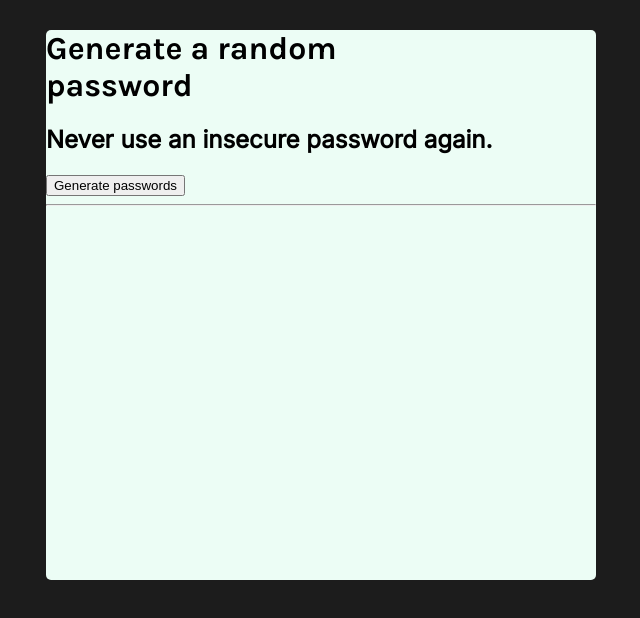
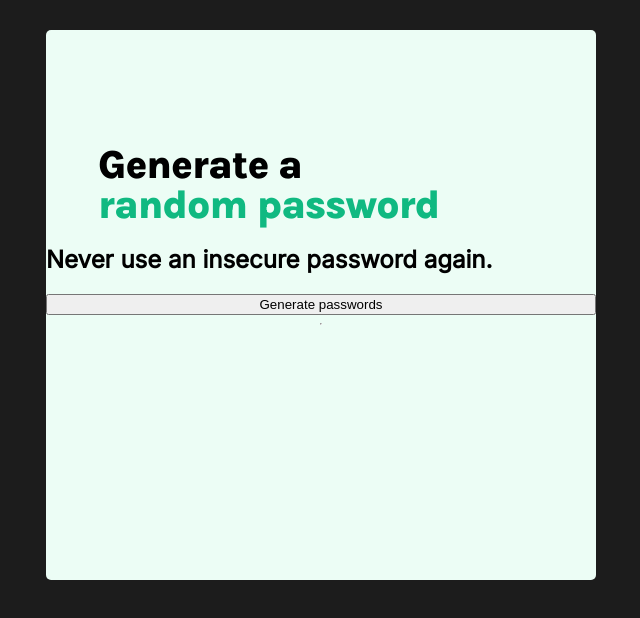
Before and after one commit to dscardona/password-generator, a plain HTML site: page index.html in a window 1280 px wide. Shown: the whole page, without its empty margins (319-959 px from the left). Drawn offline with Linux system fonts and the light colour scheme.

Commit message:
Style and align h1, after setting contents to flex

```diff
--- a/index.html
+++ b/index.html
@@ -6,13 +6,14 @@
     <meta name="viewport" content="width=device-width, initial-scale=1.0">
     <link rel="preconnect" href="https://fonts.googleapis.com">
     <link rel="preconnect" href="https://fonts.gstatic.com" crossorigin>
-    <link href="https://fonts.googleapis.com/css2?family=Inter:wght@100;300;400&family=Karla:wght@400;500;600;700&display=swap" rel="stylesheet">
+    <link href="https://fonts.googleapis.com/css2?family=Inter:wght@100;300;400&family=Karla:wght@400;500;600;700;800&display=swap" rel="stylesheet">
     <link rel="stylesheet" href="styles.css"/>
     <title>Password Generator</title>
 </head>
 <body>
     <div class="main-container">
-        <h1>Generate a <span>random password</span></h1>
+        <div class="content">
+            <h1>Generate a <span class="green-text">random password</span></h1>
             <h2>Never use an insecure password again.</h2>
             <button>Generate passwords</button>
             <script src="index.js"></script>
@@ -22,5 +23,6 @@
                 <span></span>
             </div>
         </div>
+    </div>
 </body>
 </html>
--- a/styles.css
+++ b/styles.css
@@ -12,7 +12,22 @@ body {
     border-radius: 5px;
 }
 
+.content {
+    display: flex;
+    flex-direction: column;
+}
+
 h1 {
     font-family: 'Karla', sans-serif;
     width: 354px;
+    font-weight: 900;
+    font-size: 40px;
+    line-height: 1;
+    letter-spacing: -1px;
+    margin: 115px 0px 0px 52px;
+
 }
+
+.green-text {
+    color: #10B981;
+}
```
Lines whose indentation alone changed are shown as unchanged.
